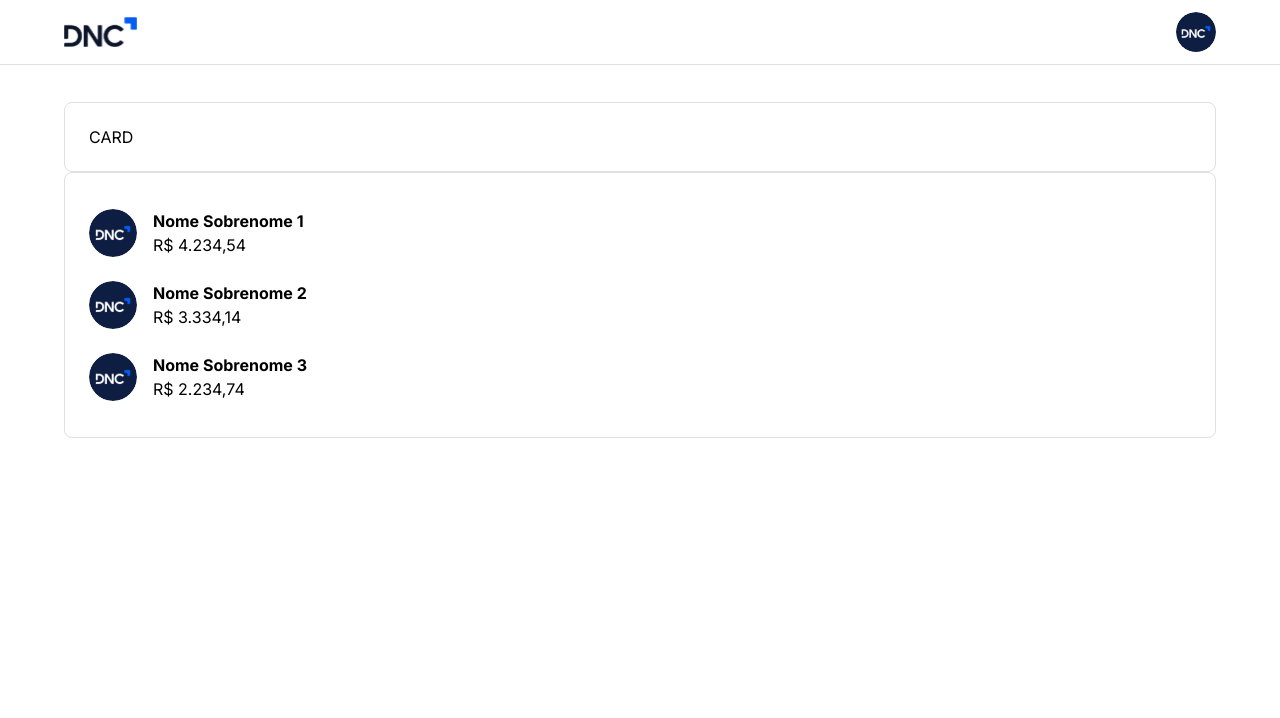
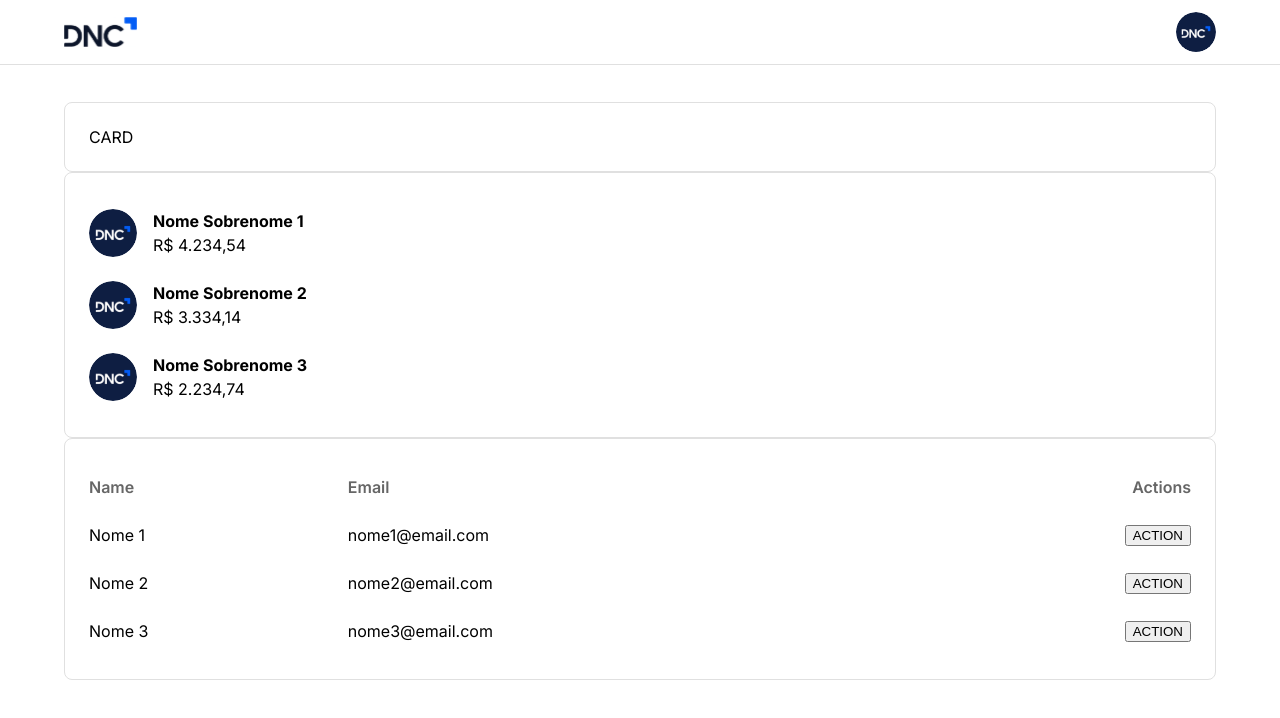
Before and after one commit to LeticiaAmeliaSchiavon/dnc-sales-dashboard-ls, a React (Vite) app: page /home in a window 1280 px wide. Shown: the top 718 px of the page. Built offline with nearby package versions, Linux system fonts and the light colour scheme.

Commit message:
Feat: Table Component

```diff
--- /dev/null
+++ b/src/components/CustomTable.tsx
@@ -0,0 +1,63 @@
+import styled from 'styled-components'
+import { CustomTableProps } from '@/types'
+import { pxToRem } from '@/utils'
+
+const TableWrapper = styled.div`
+  overflow-x: auto;
+  width: 100%;
+  table {
+    width: 100%;
+    border-collapse: collapse;
+
+    th,
+    td {
+      height: ${pxToRem(48)};
+      padding: 0 ${pxToRem(8)} 0 0;
+      text-align: left;
+      &:last-child {
+        text-align: right;
+        padding: 0;
+      }
+    }
+
+    th {
+      color: ${(props) => props.theme.typographies.subtitle};
+      font-weight: 600;
+    }
+
+    tr {
+      boder-bottom: ${pxToRem(1)} solid
+        ${(props) => props.theme.appDefaultStroke};
+      &:last-child {
+        border-bottom: none;
+      }
+    }
+  }
+`
+function CustomTable(props: CustomTableProps) {
+  const { headers, rows } = props
+  return (
+    <TableWrapper>
+      <table>
+        <thead>
+          <tr>
+            {headers.map((header, index) => (
+              <th key={index}>{header}</th>
+            ))}
+          </tr>
+        </thead>
+        <tbody>
+          {rows.map((row, rowIndex) => (
+            <tr key={rowIndex}>
+              {row.map((cell, cellIndex) => (
+                <td key={cellIndex}>{cell}</td>
+              ))}
+            </tr>
+          ))}
+        </tbody>
+      </table>
+    </TableWrapper>
+  )
+}
+
+export default CustomTable
--- a/src/components/index.ts
+++ b/src/components/index.ts
@@ -1,4 +1,5 @@
 export { default as AvatarsList } from './AvatarList'
+export { default as CustomTable } from './CustomTable'
 export { default as FormComponent } from './FormComponent'
 export { default as Header } from './Header'
 export * from './BannerImage'
--- a/src/pages/Home.tsx
+++ b/src/pages/Home.tsx
@@ -1,4 +1,4 @@
-import { AvatarsList, CardComponent, Header } from '@/components'
+import { AvatarsList, CardComponent, CustomTable, Header } from '@/components'
 import { Container } from '@mui/material'
 import { currencyConverter } from '@/utils'
 
@@ -20,6 +20,27 @@
       subtitle: currencyConverter(2234.74),
     },
   ]
+
+  const mockTableData = {
+    headers: ['Name', 'Email', 'Actions'],
+    rows: [
+      [
+        <span>Nome 1</span>,
+        <span>nome1@email.com</span>,
+        <button>ACTION</button>,
+      ],
+      [
+        <span>Nome 2</span>,
+        <span>nome2@email.com</span>,
+        <button>ACTION</button>,
+      ],
+      [
+        <span>Nome 3</span>,
+        <span>nome3@email.com</span>,
+        <button>ACTION</button>,
+      ],
+    ],
+  }
   return (
     <>
       <Header />
@@ -28,6 +49,12 @@
         <CardComponent>
           <AvatarsList listData={mockListData} />
         </CardComponent>
+        <CardComponent>
+          <CustomTable
+            headers={mockTableData.headers}
+            rows={mockTableData.rows}
+          />
+        </CardComponent>
       </Container>
     </>
   )
--- /dev/null
+++ b/src/types/customTable.d.ts
@@ -0,0 +1,4 @@
+export interface CustomTableProps {
+  headers: string[]
+  rows: React.ReactNode[][]
+}
--- a/src/types/index.ts
+++ b/src/types/index.ts
@@ -1,4 +1,5 @@
 export * from './avatarsList'
+export * from './customTable'
 export * from './theme'
 export * from './formComponent'
 export * from './typographies'
```
